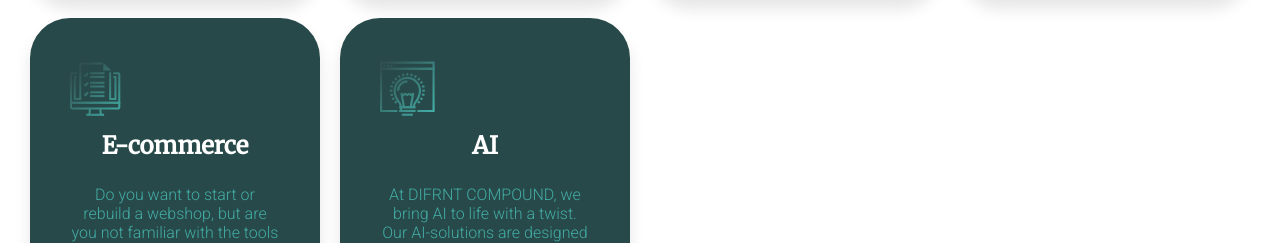
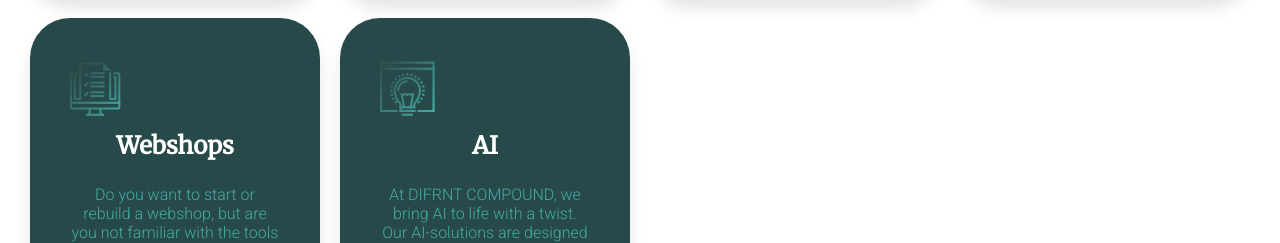
Before and after one commit to rremcon/websitedc, a React (Create React App) app: page / in a window 1280 px wide. Shown: the part 2333-2576 px from the top of the page. Built offline with nearby package versions, Linux system fonts and the light colour scheme.

Commit message:
changed e-commerce in webshops

```diff
--- a/src/App.js
+++ b/src/App.js
@@ -154,8 +154,8 @@
                                         />
 
                                         <Service
-                                            servicesTitle={t('services.ecommerce.title')}
-                                            servicesDescription={t('services.ecommerce.description')}
+                                            servicesTitle={t('services.webshops.title')}
+                                            servicesDescription={t('services.webshops.description')}
                                             img={servicesIcon5}
                                         />
 
--- a/src/components/Services/Services.js
+++ b/src/components/Services/Services.js
@@ -43,8 +43,8 @@
                     />
 
                     <Service
-                        servicesTitle={t('services.ecommerce.title')}
-                        servicesDescription={t('services.ecommerce.description')}
+                        servicesTitle={t('services.webshops.title')}
+                        servicesDescription={t('services.webshops.description')}
                         img={servicesIcon4}
                     />
 
--- a/src/translations/de.json
+++ b/src/translations/de.json
@@ -34,8 +34,8 @@
             "title": "Workflows",
             "description": "Die Zukunft dreht sich um Digitalisierung, daher ist es wichtig zu handeln, wenn Prozesse oder Workflows optimiert oder in effiziente digitale Systeme umgewandelt werden können. Dienstleistungen, die nicht-digitale oder manuelle Prozesse durch digitale Prozesse ersetzen oder ältere digitale Technologie durch neuere digitale Technologie ersetzen. Wir arbeiten mit Ihnen zusammen, um Ihren Workflow zu verstehen und Ihnen zu helfen, Verbesserungen für Ihr Unternehmen zu realisieren."
         },
-        "ecommerce": {
-            "title": "E-Commerce",
+        "webshops": {
+            "title": "Webshops",
             "description": "Möchten Sie einen Webshop starten oder neu aufbauen, sind aber mit den Tools oder Möglichkeiten nicht vertraut? Dann sind wir für Sie da, um Ihre Wünsche Schritt für Schritt auf persönliche Weise zu verwirklichen. Stöbern Sie durch ein vielfältiges Produktsortiment und genießen Sie sichere Transaktionen, die Ihnen zur Verfügung stehen. Entdecken Sie ein nahtloses Einkaufserlebnis, das auf Ihre Vorlieben zugeschnitten ist, und machen Sie das Online-Verkaufen einfach, schnell und effektiv."
         },
         "ai": {
--- a/src/translations/en.json
+++ b/src/translations/en.json
@@ -34,8 +34,8 @@
             "title": "Workflows",
             "description": "The future is all about digitalization, therefore it's important to act when processes or workflows can be optimized or transformed into efficient digital systems. Services that replace non-digital or manual processes with digital processes or replace older digital technology with newer digital technology. We work with you to understand your workflow and help you realize improvements for your business."
         },
-        "ecommerce": {
-            "title": "E-commerce",
+        "webshops": {
+            "title": "Webshops",
             "description": "Do you want to start or rebuild a webshop, but are you not familiar with the tools or possibilities? Then we are there for you to realize your wishes step by step in a personal way. Browse through a diverse range of products, and enjoy secure transactions all within reach. Discover a seamless shopping experience tailored to your preferences and make selling online simple, fast, and effective."
         },
         "ai": {
--- a/src/translations/nl.json
+++ b/src/translations/nl.json
@@ -34,8 +34,8 @@
             "title": "Workflows",
             "description": "De toekomst draait om digitalisering, daarom is het belangrijk om actie te ondernemen wanneer processen of workflows kunnen worden geoptimaliseerd of omgezet in efficiënte digitale systemen. Diensten die niet-digitale of handmatige processen vervangen door digitale processen of oudere digitale technologie door nieuwere digitale technologie. Wij werken met u samen om uw workflow te begrijpen en u te helpen verbeteringen voor uw bedrijf te realiseren."
         },
-        "ecommerce": {
-            "title": "E-commerce",
+        "webshops": {
+            "title": "Webshops",
             "description": "Wilt u een webshop starten of opnieuw opbouwen, maar bent u niet bekend met de tools of mogelijkheden? Dan zijn wij er voor u om uw wensen stap voor stap op een persoonlijke manier te realiseren. Blader door een gevarieerd productassortiment en geniet van veilige transacties die voor u beschikbaar zijn. Ontdek een naadloze winkelervaring die is afgestemd op uw voorkeuren en maak online verkopen eenvoudig, snel en effectief."
         },
         "ai": {
```
